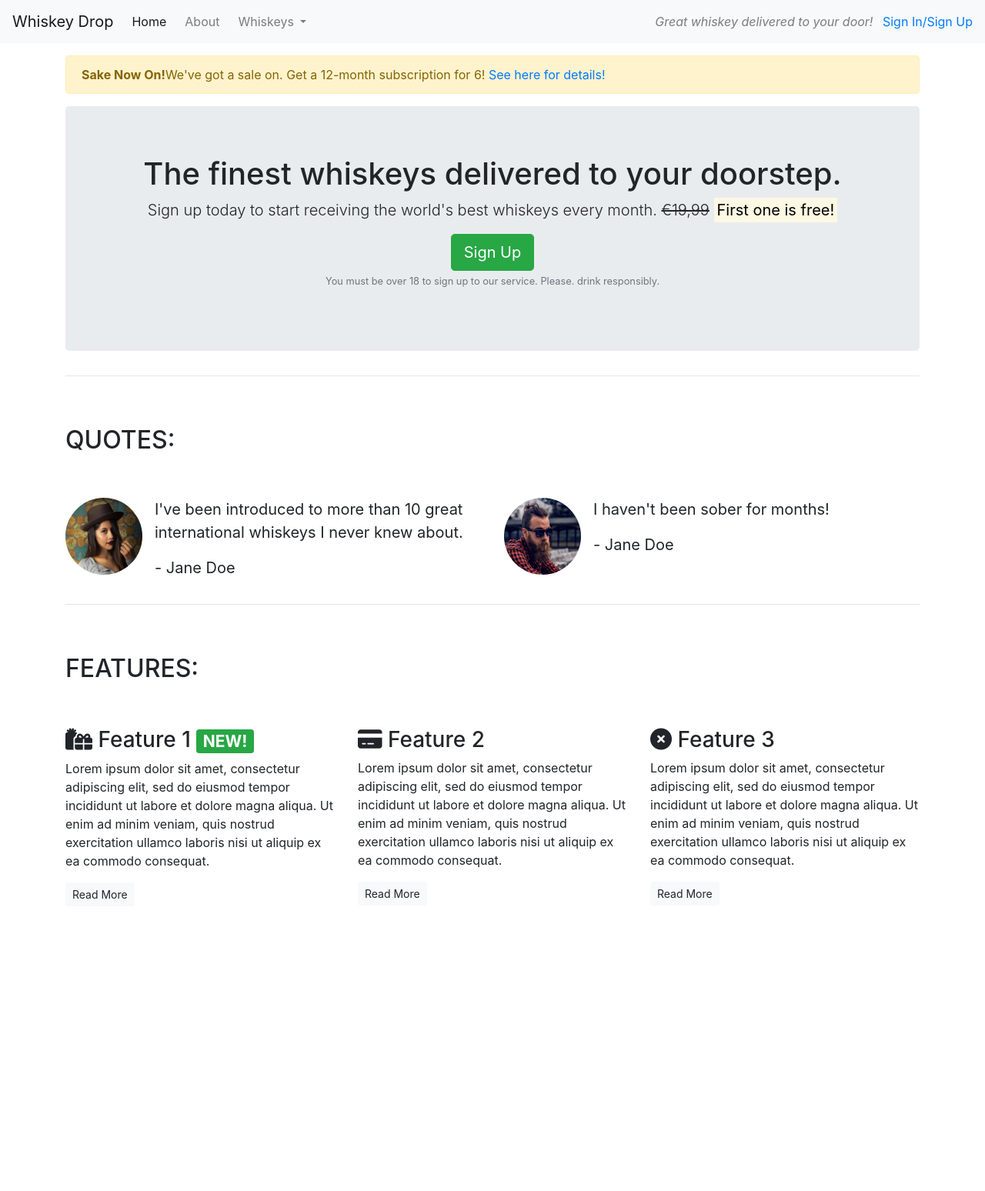
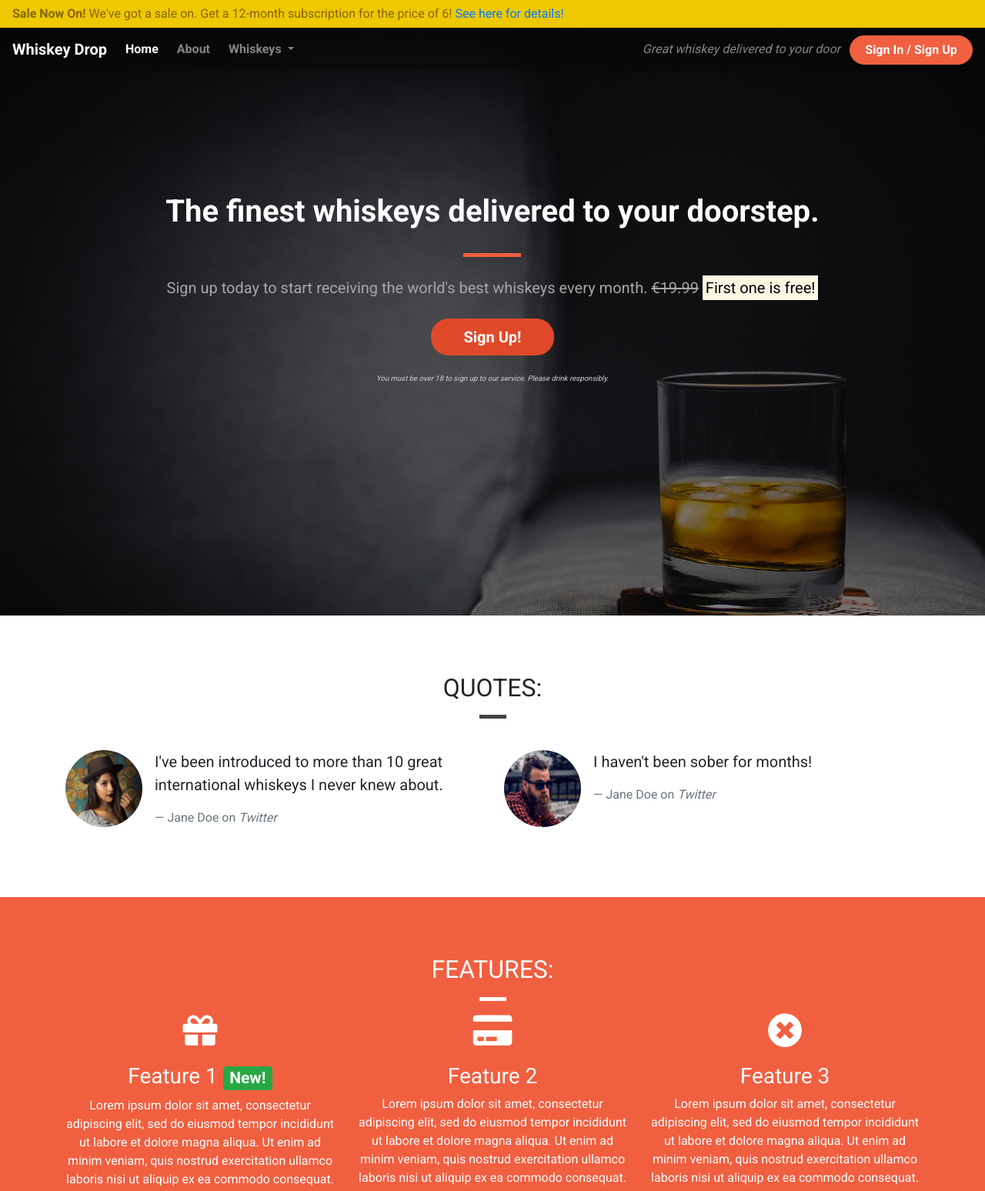
Before and after one commit to 23052015/bootstrap, a plain HTML site: page index.html in a window 1280 px wide. Shown: the top 1548 px of the page at 77% size. Before the commit the page ends 1194 px from the top, so only its background shows below. Drawn offline with nearby package versions, Linux system fonts and the light colour scheme.

Commit message:
customize style, tide up

```diff
--- /dev/null
+++ b/css/style.css
@@ -0,0 +1,196 @@
+body {
+    font-family: 'Roboto', sans-serif;
+}
+
+.container-wrapper {
+
+}
+
+.container-wrapper--red {
+    background-color: #f05f40;
+    color:white
+}
+/* Containers */
+
+.alert-container .col-12 {
+    padding-left: 0;
+    padding-right: 0;
+}
+
+.site-wide-alert {
+    border-radius: 0;
+    margin-bottom: 0;
+    padding: 5px 15px;
+    background-color: #eec802;
+    border-color: #eec802;
+
+}
+.callout-container {
+    height: 100vh;
+
+    background: url('../assets/images/whiskey-background.jpg') no-repeat center center fixed;
+    -webkit-background-size: cover;
+    -moz-background-size: cover;
+    -o-background-size: cover;
+    background-size: cover;
+
+    display: flex;
+    align-items: center;
+    justify-content: center;
+
+    position: relative;
+}
+
+.opaque-overlay {
+    position: absolute;
+    top: 0;
+    left: 0;
+    height: 100%;
+    width: 100%;
+    background-color: rgba(0, 0, 0, 0.5);
+}
+
+.quotes-container {}
+
+.features-container {}
+
+/*Page headers*/
+
+.page-header {
+    margin-bottom: 0;
+    border-bottom: 0;
+    text-align: center;
+}
+
+.page-header h2 {
+    margin-top: 0;
+}
+
+.quotes .page-header {
+    margin-bottom: 25px;
+}
+/* Block dividers */
+
+.block-divider {
+    width: 75px;
+    height: 5px;
+    border: 0;
+    background-color: #444;
+}
+
+.block-divider--orange {
+    background-color: #f05f40;
+}
+
+.block-divider--white {
+    background-color: white;
+}
+.block-divider--short {
+    width: 35px;
+}
+
+/*Content containers*/
+
+.content-container {
+    padding-top: 75px;
+    padding-bottom: 75px;
+}
+/*Navbar*/
+
+.navalert-container {
+    position: absolute;
+    top: 0;
+    left: 0;
+    padding-left: 0;
+    padding-right: 0;
+    z-index: 1;
+}
+
+.navbar {
+    margin-bottom: 0;
+    border: 0;
+    width: 100%;
+    background-color: rgba(0, 0, 0, 0.25);
+}
+
+.navbar .navbar-toggler {
+    border: 0;
+
+}
+
+.navbar-brand {
+    font-weight: bold;
+}
+
+.navbar .navbar-nav a {
+    font-weight: bold;
+}
+/* Jumbotron */
+
+.jumbotron {
+    background-color: transparent;
+}
+
+.jumbotron h1 {
+    color: white;
+    font-weight: bold;
+    margin-bottom: 30px;
+    color: white;
+}
+
+.jumbotron .lead {
+    color: #a7a7a7;
+    margin: 25px 0;
+}
+
+.jumbotron small {
+    font-size: 60%;
+    font-style: italic;
+    color: #d0d0d0;
+}
+
+/* Buttons */
+
+.btn--cta {
+    font-weight: bold;
+    border-radius: 23px;
+    width: 160px;
+    background-color: #df4929;
+    color: white;
+}
+
+.btn--red {
+    color: white;
+    background-color: #f05f40;
+    border-color: #f05f40;
+}
+
+.btn--red:hover,
+.btn--red:active,
+.btn--red:focus,
+.btn--red:active:focus {
+    background-color: #df4929;
+    border-color: #df4929;
+    color: white;
+}
+
+.feature {
+    text-align: center;
+    margin-bottom: 40px;
+}
+
+.feature i {
+    margin-bottom: 20px;
+    font-size: 45px;
+    line-height: 45px;
+}
+
+.feature .btn {
+    background-color: white;
+    border-color: white;
+    border-radius: 15px;
+    min-width: 100px;
+    font-style: bold;
+    margin-top: 10px;
+    color: #f05f40;
+}
--- a/index.html
+++ b/index.html
@@ -1,57 +1,42 @@
-<!-- <!DOCTYPE html>
-<html lang="en">
-  <head>
-    <meta charset="UTF-8" />
-    <meta http-equiv="X-UA-Compatible" content="IE=edge" />
-    <meta name="viewport" content="width=device-width, initial-scale=1.0" />
-    <title>Document</title>
-    <link
-      rel="stylesheet"
-      href="https://cdn.jsdelivr.net/npm/bootstrap@4.6.2/dist/css/bootstrap.min.css"
-      integrity="sha384-xOolHFLEh07PJGoPkLv1IbcEPTNtaed2xpHsD9ESMhqIYd0nLMwNLD69Npy4HI+N"
-      crossorigin="anonymous"
-    />
-    <script
-      src="https://cdn.jsdelivr.net/npm/bootstrap@4.6.2/dist/js/bootstrap.bundle.min.js"
-      integrity="sha384-Fy6S3B9q64WdZWQUiU+q4/2Lc9npb8tCaSX9FK7E8HnRr0Jz8D6OP9dO5Vg3Q9ct"
-      crossorigin="anonymous"
-    ></script>
-  </head>
-  <body>
-    <h1>This is a test</h1>
-    <p>Hello, World"</p>
-    <button>Click me!</button>
-  </body>
-</html>
- -->
-
 <!DOCTYPE html>
 <html lang="en-us">
 
 <head>
-    <meta charset="utf-8" />
-
+    <meta charset="utf-8">
+    <meta name="viewport" content="width=device-width, initial-scale=1.0">
     <title>Whiskey Drop | Taste a new whiskey every month</title>
-    <meta name="viewport" content="width=device-width, initial-scale=1.0" />
-    <link rel="stylesheet" href="https://maxcdn.bootstrapcdn.com/bootstrap/4.1.3/css/bootstrap.min.css" />
-    <script src="https://kit.fontawesome.com/87e547263b.js" crossorigin="anonymous"></script>
+    <link rel="stylesheet" href="https://maxcdn.bootstrapcdn.com/bootstrap/4.1.3/css/bootstrap.min.css">
+    <link rel="stylesheet" href="https://use.fontawesome.com/releases/v5.6.1/css/all.css"
+        integrity="sha384-gfdkjb5BdAXd+lj+gudLWI+BXq4IuLW5IT+brZEZsLFm++aCMlF1V92rMkPaX4PP" crossorigin="anonymous">
+    <link href="https://fonts.googleapis.com/css?family=Roboto:400,700" rel="stylesheet">
+    <link rel="stylesheet" href="css/style.css" type="text/css" />
 </head>
 
 <body>
-    <nav class="navbar navbar-light bg-light navbar-expand-sm">
-        <a href="/" class="navbar-brand">Whiskey Drop</a>
+    <!--Nav-->
+    <div class="container-fluid navalert-container">
+        <div class="container-fluid alert-container">
+            <div class="row d-none d-sm-block">
+                <div class="col-12">
+                    <div class="site-wide-alert alert alert-warning">
+                        <strong>Sale Now On!</strong> We've got a sale on. Get a 12-month subscription for the price of
+                        6! <a href="">See here for details!</a>
+                    </div>
+                </div>
+            </div>
+        </div>
+        <nav class="navbar navbar-dark navbar-expand-sm ">
+            <a href="/" class="navbar-brand">
+                Whiskey Drop</a>
+
             <button class="navbar-toggler ml-auto" type="button" data-toggle="collapse" data-target="#navbarNavDropdown"
                 aria-controls="navbarNavDropdown" aria-expanded="false" aria-label="Toggle navigation">
                 <span class="navbar-toggler-icon"></span></button>
 
             <div class="collapse navbar-collapse" id="navbarNavDropdown">
                 <ul class="navbar-nav mr-auto">
-                <li class="active nav-item mr-2">
-                    <a class="nav-link" href="/">Home</a>
-                </li>
-                <li class="nav-item mr-2">
-                    <a class="nav-link" href="/about">About</a>
-                </li>
+                    <li class="active nav-item mr-2"><a class="nav-link" href="/">Home</a></li>
+                    <li class="nav-item mr-2"><a class="nav-link" href="">About</a></li>
                     <li class="nav-item dropdown">
                         <a class="nav-link dropdown-toggle" href="#" id="navbarDropdownMenuLink" role="button"
                             data-toggle="dropdown" aria-haspopup="true" aria-expanded="false">
@@ -64,70 +49,64 @@
                             <a class="dropdown-item" href="#">American</a>
                         </div>
                     </li>
-                <li class="nav-item mr-2 block d-sm-none">
-                    <a class="nav-link" href="/login">Sign In / Sign Up</a>
-                </li>
+
+                    <li class="nav-item mr-2 d-block d-sm-none"><a class="nav-link" href="">Sign In / Sign Up</a></li>
                 </ul>
             </div>
             <div class="d-none d-md-block">
-            <p class="navbar-text my-auto mr-2">
-                <i>Great whiskey delivered to your door!</i>
-            </p>
-            <a href="/login">Sign In/Sign Up</a>
+                <p class="navbar-text my-auto mr-2"><i>Great whiskey delivered to your door</i></p>
+                <a href="/login" class="btn btn--cta btn--red">Sign In / Sign Up</a>
             </div>
+            <!--</div>-->
         </nav>
-    <article class="container mt-3">
+    </div>
+
+    <div class="container-fluid callout-container">
         <!-- Callout -->
-        <div class="row d-none d-sm-block">
-            <div class="col-12">
-                <div class="alert alert-warning">
-                    <strong>Sake Now On!</strong>We've got a sale on. Get a 12-month
-                    subscription for 6! <a href="">See here for details!</a>
-                </div>
-            </div>
+        <div class="opaque-overlay">&nbsp;</div>
+        <div class="row">
             <div class="col-12">
                 <section class="callout jumbotron text-center">
-                    <h1>The finest whiskeys delivered to your doorstep.</h1>
-                    <p class="lead">
-                        Sign up today to start receiving the world's best whiskeys every
-                        month.
-                        <s class="d-none d-sm-inline">€19,99</s>
-                        <span class="d-inline d-sm-none"><br /></span>
-                        <strong><mark>First one is free!</mark></strong>
-                    </p>
-                    <button class="btn btn-success btn-lg" data-toggle="modal" data-target="#signUpModal">Sign Up</button>
-                    <p class="text-muted">
-                        <small>You must be over 18 to sign up to our service. Please. drink
-                            responsibly.</small>
-                    </p>
+                    <h1 class="jumbotron-header">The finest whiskeys delivered to your doorstep.</h1>
+                    <hr class="block-divider block-divider--orange">
+                    <p class="lead">Sign up today to start receiving the world's best whiskeys every month.
+                        <s class="d-none d-sm-inline">€19.99</s>
+                        <span class="d-inline d-sm-none"><br></span>
+                        <strong><mark>First one is free!</mark></strong></p>
+                    <p><button class="btn btn-lg btn--cta btn-red" data-toggle="modal" data-target="#signUpModal">Sign
+                            Up!</button></p>
+                    <p class="text-muted"><small>You must be over 18 to sign up to our service. Please drink
+                            responsibly.</small></p>
                 </section>
+            </div>
         </div>
     </div>
     <!-- /.callout -->
 
-        <hr />
-
     <!-- Quotes -->
+    <div class="container-wrapper">
+        <div class="container quotes-container content-container">
             <section class="quotes">
                 <div class="row">
-                <div class="col-12 my-5">
+                    <div class="col-12 page-header">
                         <h2 class="text-uppercase">Quotes:</h2>
+                        <hr class="block-divider block-divider--short">
                     </div>
                 </div>
                 <div class="row">
                     <div class="col-12 col-md-6">
                         <div class="media">
                             <div class="d-none d-sm-block">
-                            <img src="assets/images/girl-image.png" class="rounded-circle mr-3" height="100"
-                                width="100" />
+                                <img src="assets/images/girl-image.png" class="rounded-circle mr-3" height=100
+                                    width=100>
                             </div>
                             <div class="media-body">
                                 <blockquote class="blockquote">
-                                <p>
-                                    I've been introduced to more than 10 great international
-                                    whiskeys I never knew about.
+                                    <p>I've been introduced to more than 10 great international whiskeys I never knew
+                                        about.
                                     </p>
-                                <p>- Jane Doe</p>
+                                    <footer class="blockquote-footer">Jane Doe on <cite title="Twitter">Twitter</cite>
+                                    </footer>
                                 </blockquote>
                             </div>
                         </div>
@@ -135,84 +114,79 @@
                     <div class="col-12 col-md-6">
                         <div class="media">
                             <div class="d-none d-sm-block">
-                            <img src="assets/images/guy-image.png" class="rounded-circle mr-3" height="100"
-                                width="100" />
+                                <img src="assets/images/guy-image.png" class="rounded-circle mr-3" height=100 width=100>
                             </div>
                             <div class="media-body">
                                 <blockquote class="blockquote">
                                     <p>I haven't been sober for months!</p>
-                                <p>- Jane Doe</p>
+                                    <footer class="blockquote-footer">Jane Doe on <cite title="Twitter">Twitter</cite>
+                                    </footer>
                                 </blockquote>
                             </div>
                         </div>
                     </div>
                 </div>
             </section>
+        </div>
+    </div>
     <!-- /.quotes -->
-        <hr />
 
     <!-- Features -->
+    <div class="container-wrapper container-wrapper--red">
+        <div class="container features-container content-container">
             <section class="features">
                 <div class="row">
-                <div class="col-12 my-5">
+                    <div class="col-12 page-header">
                         <h2 class="text-uppercase">Features:</h2>
+                        <hr class="block-divider block-divider--short block-divider--white">
                     </div>
                 </div>
                 <div class="row">
                     <div class="col-12 col-md-6 col-lg-4">
                         <div class="feature">
-                        <h3>
-                            <i class="fa-solid fa-gifts d-none d-sm-inline"></i> Feature 1
-                            <span class="badge badge-success">NEW!</span>
-                        </h3>
-                        <p>
-                            Lorem ipsum dolor sit amet, consectetur adipiscing elit, sed do
-                            eiusmod tempor incididunt ut labore et dolore magna aliqua. Ut
-                            enim ad minim veniam, quis nostrud exercitation ullamco laboris
-                            nisi ut aliquip ex ea commodo consequat.
-                        </p>
+                            <h3><i class="fas fa-gift d-none d-sm-block"></i> Feature 1 <span
+                                    class="badge badge-success">New!</span></h3>
+                            <p>Lorem ipsum dolor sit amet, consectetur adipiscing elit, sed do eiusmod tempor incididunt
+                                ut
+                                labore et dolore magna aliqua. Ut enim ad minim veniam, quis nostrud exercitation
+                                ullamco
+                                laboris nisi ut aliquip ex ea commodo consequat.</p>
                             <p><a class="btn btn-sm btn-light" href="">Read More</a></p>
                         </div>
                     </div>
                     <div class="col-12 col-md-6 col-lg-4">
                         <div class="feature">
-                        <h3>
-                            <i class="fa-solid fa-credit-card d-none d-sm-inline"></i>
-                            Feature 2
-                        </h3>
-                        <p>
-                            Lorem ipsum dolor sit amet, consectetur adipiscing elit, sed do
-                            eiusmod tempor incididunt ut labore et dolore magna aliqua. Ut
-                            enim ad minim veniam, quis nostrud exercitation ullamco laboris
-                            nisi ut aliquip ex ea commodo consequat.
-                        </p>
+                            <h3><i class="fas fa-credit-card d-none d-sm-block"></i> Feature 2</h3>
+                            <p>Lorem ipsum dolor sit amet, consectetur adipiscing elit, sed do eiusmod tempor incididunt
+                                ut
+                                labore et dolore magna aliqua. Ut enim ad minim veniam, quis nostrud exercitation
+                                ullamco
+                                laboris nisi ut aliquip ex ea commodo consequat.</p>
                             <p><a class="btn btn-sm btn-light" href="">Read More</a></p>
                         </div>
                     </div>
                     <div class="col-12 d-md-none d-lg-block col-lg-4">
                         <div class="feature">
-                        <h3>
-                            <i class="fa-solid fa-circle-xmark d-none d-sm-inline"></i>
-                            Feature 3
-                        </h3>
-                        <p>
-                            Lorem ipsum dolor sit amet, consectetur adipiscing elit, sed do
-                            eiusmod tempor incididunt ut labore et dolore magna aliqua. Ut
-                            enim ad minim veniam, quis nostrud exercitation ullamco laboris
-                            nisi ut aliquip ex ea commodo consequat.
-                        </p>
+                            <h3><i class="fas fa-times-circle d-none d-sm-block"></i> Feature 3</h3>
+                            <p>Lorem ipsum dolor sit amet, consectetur adipiscing elit, sed do eiusmod tempor incididunt
+                                ut
+                                labore et dolore magna aliqua. Ut enim ad minim veniam, quis nostrud exercitation
+                                ullamco
+                                laboris nisi ut aliquip ex ea commodo consequat.</p>
                             <p><a class="btn btn-sm btn-light" href="">Read More</a></p>
                         </div>
                     </div>
                 </div>
             </section>
+        </div>
+    </div>
     <!-- /.features -->
-    </article>
+
     <div class="modal" tabindex="-1" role="dialog" id="signUpModal">
         <div class="modal-dialog" role="document">
             <div class="modal-content">
                 <div class="modal-header">
-                    <h5 class="modal-title">Sign Up to Whiskey Drop!</h5>
+                    <h5 class="modal-title">Sign Up To Whiskey Drop!</h5>
                     <button type="button" class="close" data-dismiss="modal" aria-label="Close">
                         <span aria-hidden="true">&times;</span>
                     </button>
@@ -221,29 +195,31 @@
                     <form>
                         <div class="form-group">
                             <label for="exampleInputEmail1">Email address</label>
-                          <input type="email" class="form-control" id="exampleInputEmail1" aria-describedby="emailHelp" placeholder="Enter email">
-                          <small id="emailHelp" class="form-text text-muted">We'll never share your email with anyone else.</small>
+                            <input type="email" class="form-control" id="exampleInputEmail1"
+                                aria-describedby="emailHelp" placeholder="Enter email">
+                            <small id="emailHelp" class="form-text text-muted">We'll never share your email with anyone
+                                else.</small>
                         </div>
                         <div class="form-group">
                             <label for="password">Password</label>
                             <input type="password" class="form-control" id="password" placeholder="Password">
                         </div>
                         <div class="form-group">
-                            <label for="repeatPassword"> Repeat Password</label>
-                            <input type="password" class="form-control" id="repeatPassword" placeholder="Password">
+                            <label for="repeatPassword">Repeat Password</label>
+                            <input type="password" class="form-control" id="repeatPassword"
+                                placeholder="Repeat Password">
                         </div>
-
                         <button type="submit" class="btn btn-success">Submit</button>
                     </form>
                 </div>
-
             </div>
         </div>
     </div>
+
     <script src="https://code.jquery.com/jquery-3.3.1.slim.min.js"
         integrity="sha384-q8i/X+965DzO0rT7abK41JStQIAqVgRVzpbzo5smXKp4YfRvH+8abtTE1Pi6jizo" crossorigin="anonymous">
     </script>
-    <script src="https://cdn.jsdelivr.net/npm/popper.js@1.14.3/dist/umd/popper.min.js"
+    <script src="https://cdnjs.cloudflare.com/ajax/libs/popper.js/1.14.3/umd/popper.min.js"
         integrity="sha384-ZMP7rVo3mIykV+2+9J3UJ46jBk0WLaUAdn689aCwoqbBJiSnjAK/l8WvCWPIPm49" crossorigin="anonymous">
     </script>
     <script src="https://stackpath.bootstrapcdn.com/bootstrap/4.1.3/js/bootstrap.min.js"
```
Also changed, not shown: assets/images/whiskey-background.jpg (added). Lines whose indentation alone changed are shown as unchanged.
